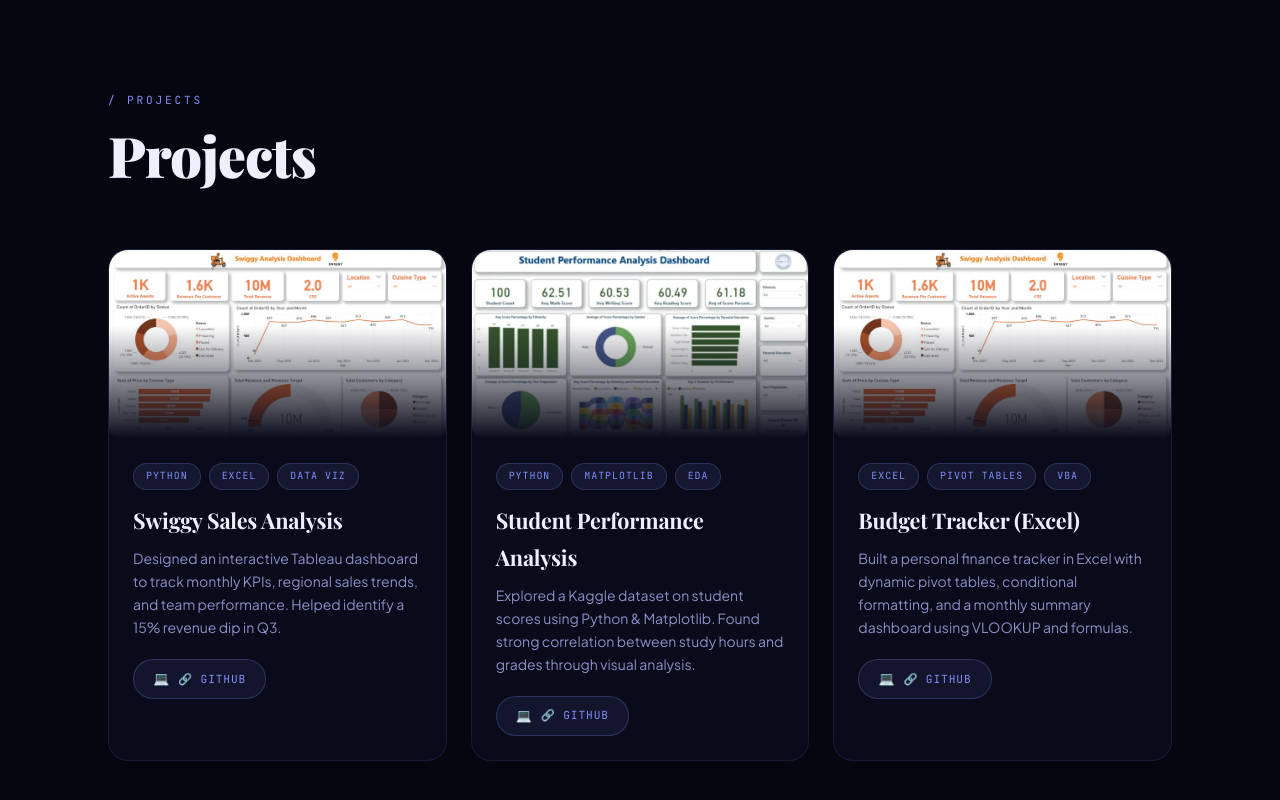
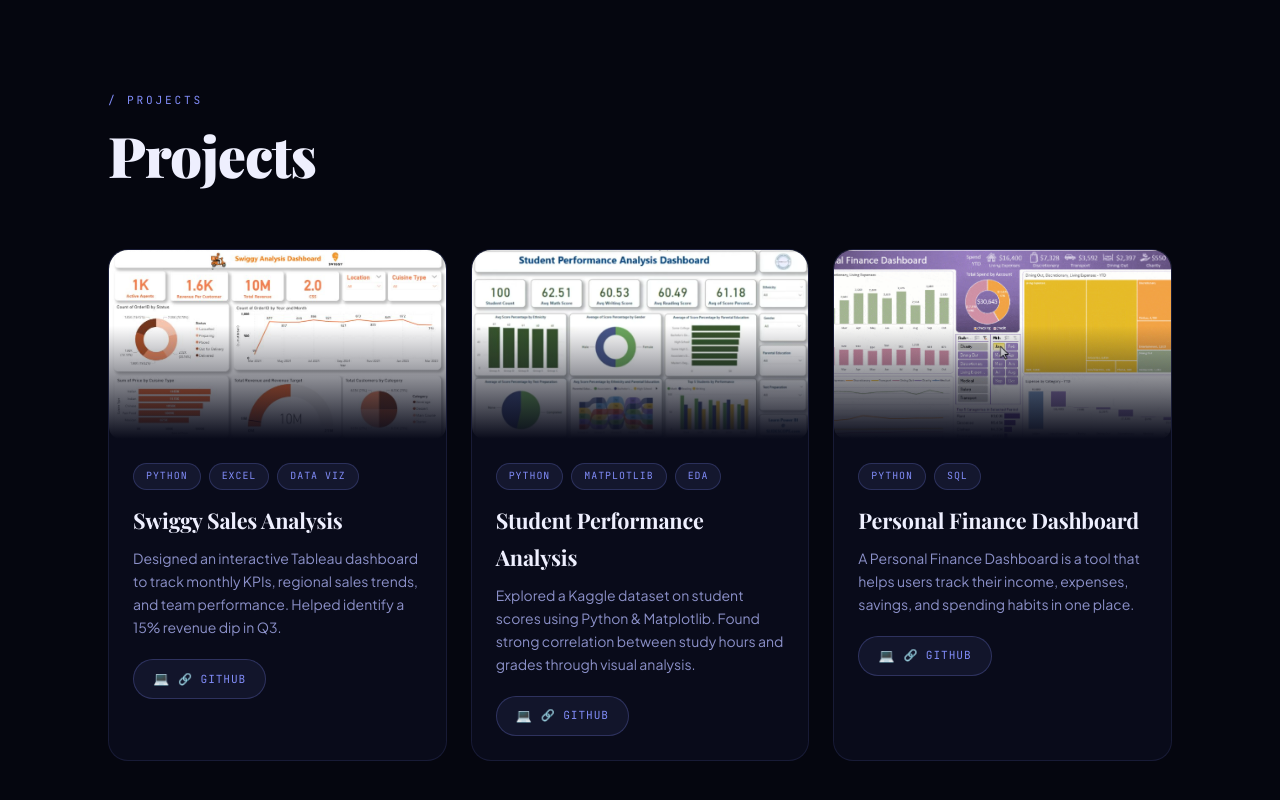
Before and after one commit to pranjaldalvi06-dotcom/my_portfolio, a website: page pranjal-v2/index.html in a window 1280 px wide. Shown: the part 1630-2430 px from the top of the page. Drawn offline with nearby package versions, Linux system fonts and the light colour scheme; a web font is replaced by a local one.

Commit message:
add img3

```diff
--- a/pranjal-v2/index.html
+++ b/pranjal-v2/index.html
@@ -102,7 +102,7 @@
       <div class="about-grid">
         <div class="about-image reveal">
           <div class="img-frame">
-            <img src="image/profile_1.jpeg" alt="Pranjal Dalvi" onerror="this.style.display='none';this.parentElement.classList.add('no-img')"/>
+            <img src="image/profile_2.jpeg" alt="Pranjal Dalvi" onerror="this.style.display='none';this.parentElement.classList.add('no-img')"/>
             <div class="img-placeholder">PD</div>
           </div>
           <div class="about-tag tag-1">🎓 Fresh Graduate</div>
--- a/pranjal-v2/js/data.js
+++ b/pranjal-v2/js/data.js
@@ -25,12 +25,12 @@ const PROJECTS = [
     code: "#"
   },
   {
-    img: "image/swiggy.jpeg",
+    img: "image/personal.png",
     bg: "linear-gradient(135deg, #0d0a07 0%, #1a1205 100%)",
-    title: "Budget Tracker (Excel)",
-    desc: "Built a personal finance tracker in Excel with dynamic pivot tables, conditional formatting, and a monthly summary dashboard using VLOOKUP and formulas.",
-    tags: ["Excel", "Pivot Tables", "VBA"],
-    github: "https://github.com/pranjaldalvi06-dotcom/Sales_Analysis.git",
+    title: "Personal Finance Dashboard",
+    desc: "A Personal Finance Dashboard is a tool that helps users track their income, expenses, savings, and spending habits in one place.",
+    tags: ["Python", "SQL"],
+    github: "https://github.com/pranjaldalvi06-dotcom/personal_finance_dashboard.git",
     demo: "#",
     code: "#"
   }
```
Also changed, not shown: pranjal-v2/image/personal.png (added).
